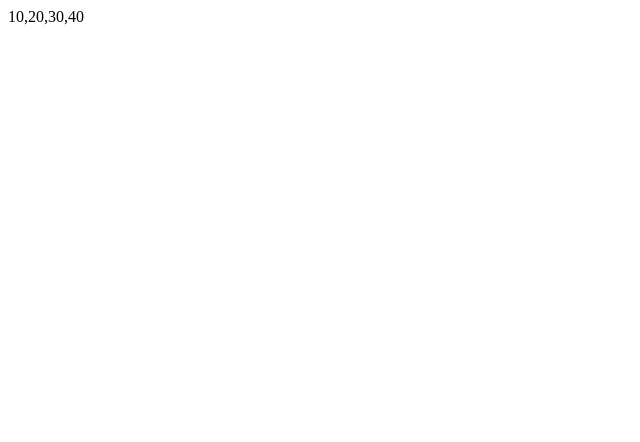
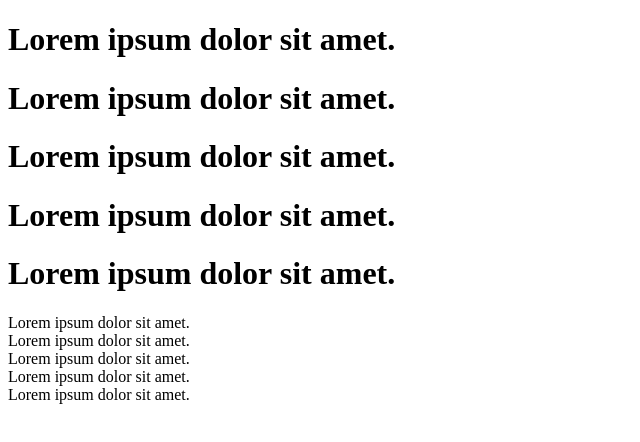
Before and after one commit to Pobarul-islam/java_script-class, a plain HTML site: page JAVASCRIPT/index.html in a window 1280 px wide. Shown: the whole page, without its empty margins (0-640 px from the left). Drawn offline with Linux system fonts and the light colour scheme.

Commit message:
practise continue

```diff
--- a/JAVASCRIPT/index.html
+++ b/JAVASCRIPT/index.html
@@ -5,7 +5,24 @@
 	<title>javascript</title>
 </head>
 <body>
+
+<h1>Lorem ipsum dolor sit amet.</h1>
+
+<h1>Lorem ipsum dolor sit amet.</h1>
+
+<h1>Lorem ipsum dolor sit amet.</h1>
+
+<h1>Lorem ipsum dolor sit amet.</h1>
+
+<h1>Lorem ipsum dolor sit amet.</h1>
+
+
 	<script>
+
+		var data = document.getElementsByTagName('h1');
+		for(var x=0;x<data.length; x++){
+			document.write(data[x].innerHTML+'</br>');
+		}
 		//locgical operation
 
 
@@ -137,15 +154,26 @@
 		}while(x<15);
 		*/
 
-/*		//Arrau
+/*		//Array
 
 		var abul =new Array(10,20,30,40);
 		var data = Array(20.3500);
 		var data=[10,20,30,];
 		*/
+		/*
+		var data = [10,20,30,40]
+		for(var pobarul in data){
+			document.write(data[pobarul])+'(</br>)';
+		}
+		*/
+	/*
+		var data = [10,20,30,40,50,'Pobarul islam']
+		for(var x in data){
+			document.write(data[x]+'</br>')
+		}
+			*/
 
-		var data = [10,20,30,40]
-		document.write(data);
+
 	</script>
 </body>
 </html>
```
